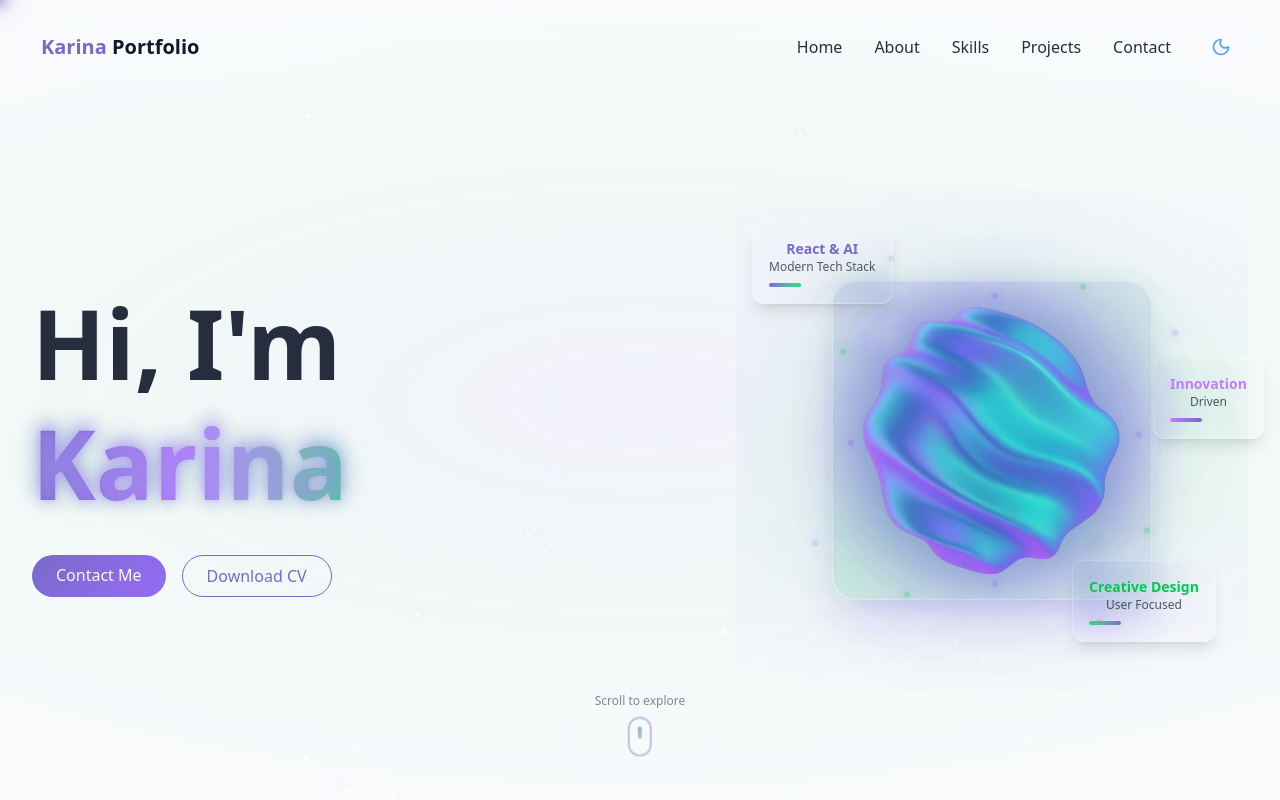
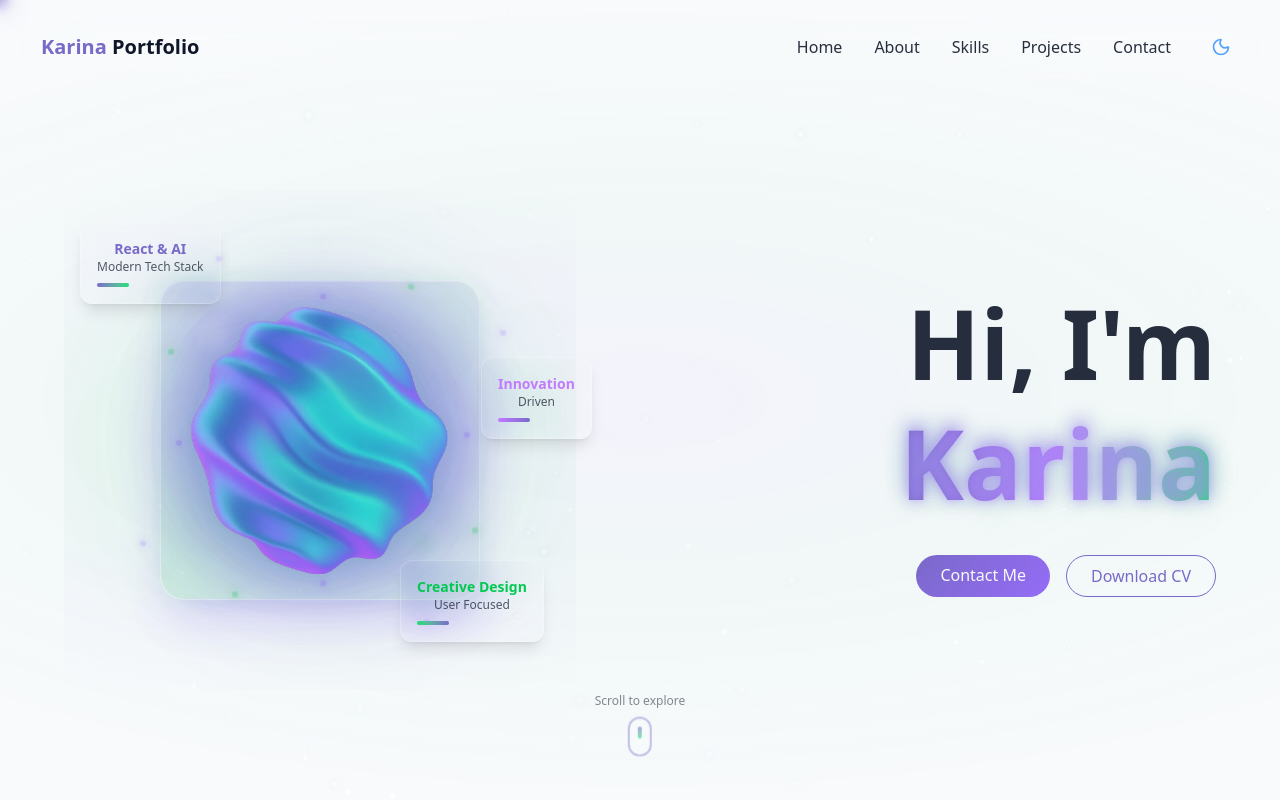
Before and after one commit to KarinaKKarinaK/new-portfolio, a React (Vite) app: page / in a window 1280 px wide. Shown: the top 800 px of the page. Built offline with nearby package versions, Linux system fonts and the light colour scheme.

Commit message:
Adjusted hero section

```diff
--- a/src/components/HeroSection.jsx
+++ b/src/components/HeroSection.jsx
@@ -46,44 +46,12 @@ export const HeroSection = () => {
       />
 
       {/* Split Layout Container */}
-      <div className="container mx-auto px-4 sm:px-6 relative z-10 h-full">
-        <div className="grid grid-cols-1 lg:grid-cols-2 gap-12 xl:gap-16 items-center min-h-[80vh]">
+      <div className="container mx-auto px-4 sm:px-6 lg:px-8 xl:px-12 relative z-10 h-full">
+        <div className="grid grid-cols-1 lg:grid-cols-2 gap-8 lg:gap-12 xl:gap-16 items-center justify-center min-h-[80vh] max-w-6xl mx-auto">
 
-          {/* Left Side - Minimal Text Content */}
+          {/* Left Side - Interactive 3D Shape */}
           <div
-            className="flex flex-col justify-center space-y-8 lg:pr-8"
-            style={{
-              transform: `translateY(${scrollY * 0.1}px)`,
-            }}
-          >
-            {/* Main Heading Only */}
-            <div className="space-y-6 animate-fade-in text-center lg:text-left">
-              <h1 className="text-5xl sm:text-6xl lg:text-7xl xl:text-8xl font-bold leading-tight">
-                <span className="text-foreground/90">Hi, I'm </span>
-                <span className="bg-gradient-to-r from-primary via-purple-400 to-green-400 bg-clip-text text-transparent text-glow relative">
-                  Karina
-                  {/* Subtle glow effect */}
-                  <span className="absolute inset-0 bg-gradient-to-r from-primary via-purple-400 to-green-400 bg-clip-text text-transparent blur-sm opacity-50 -z-10">
-                    Karina
-                  </span>
-                </span>
-              </h1>
-            </div>
-
-            {/* Action Buttons Only */}
-            <div className="flex flex-col sm:flex-row gap-4 animate-fade-in-delay-1 justify-center lg:justify-start">
-              <a href= "#contact" className="cosmic-button">
-                Contact Me
-              </a>
-              <a href="#contact" className="px-6 py-2 rounded-full border border-primary text-primary hover:bg-primary/10 transition-colors duration-300">
-                Download CV
-              </a>
-            </div>
-          </div>
-
-          {/* Right Side - Interactive 3D Shape */}
-          <div
-            className="relative flex items-center justify-center lg:justify-end animate-fade-in-delay-2"
+            className="relative flex items-center justify-center lg:justify-start animate-fade-in-delay-2 order-2 lg:order-1"
             style={{
               transform: `translateY(${scrollY * -0.05}px) translateX(${mousePosition.x * 5}px)`,
             }}
@@ -118,6 +86,38 @@ export const HeroSection = () => {
               </div>
             </div>
           </div>
+
+          {/* Right Side - Minimal Text Content */}
+          <div
+            className="flex flex-col justify-center space-y-8 lg:pl-8 order-1 lg:order-2"
+            style={{
+              transform: `translateY(${scrollY * 0.1}px)`,
+            }}
+          >
+            {/* Main Heading Only */}
+            <div className="space-y-6 animate-fade-in text-center lg:text-right">
+              <h1 className="text-5xl sm:text-6xl lg:text-7xl xl:text-8xl font-bold leading-tight">
+                <span className="text-foreground/90">Hi, I'm </span>
+                <span className="bg-gradient-to-r from-primary via-purple-400 to-green-400 bg-clip-text text-transparent text-glow relative">
+                  Karina
+                  {/* Subtle glow effect */}
+                  <span className="absolute inset-0 bg-gradient-to-r from-primary via-purple-400 to-green-400 bg-clip-text text-transparent blur-sm opacity-50 -z-10">
+                    Karina
+                  </span>
+                </span>
+              </h1>
+            </div>
+
+            {/* Action Buttons Only */}
+            <div className="flex flex-col sm:flex-row gap-4 animate-fade-in-delay-1 justify-center lg:justify-end">
+              <a href= "#contact" className="cosmic-button">
+                Contact Me
+              </a>
+              <a href="#contact" className="px-6 py-2 rounded-full border border-primary text-primary hover:bg-primary/10 transition-colors duration-300">
+                Download CV
+              </a>
+            </div>
+          </div>
         </div>
       </div>
 
```
